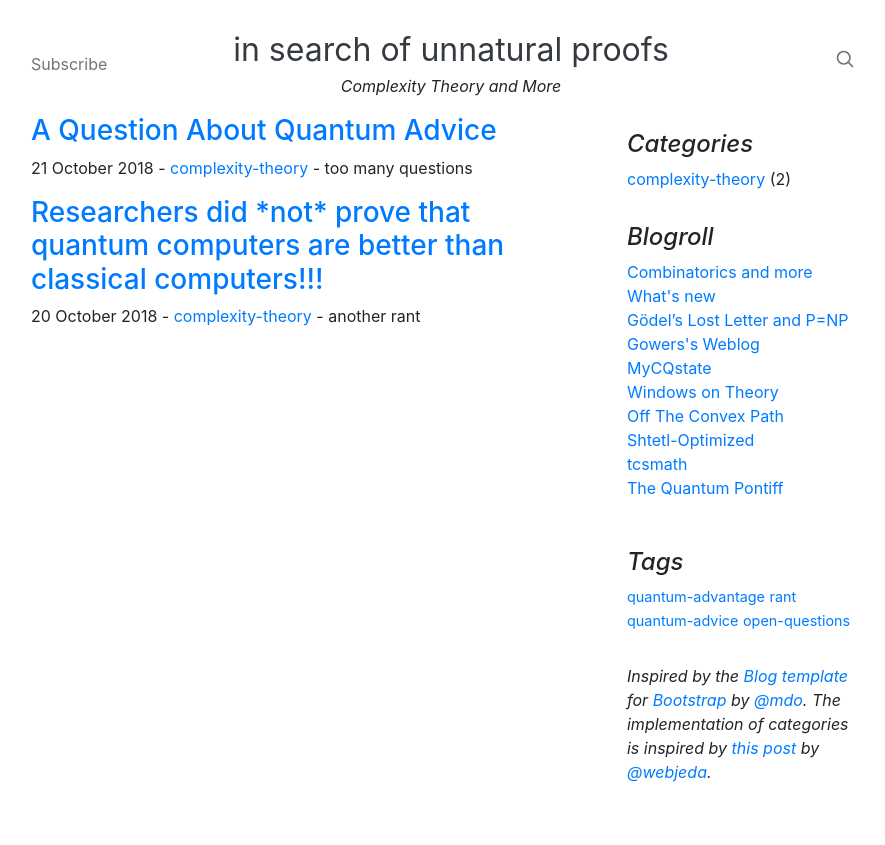
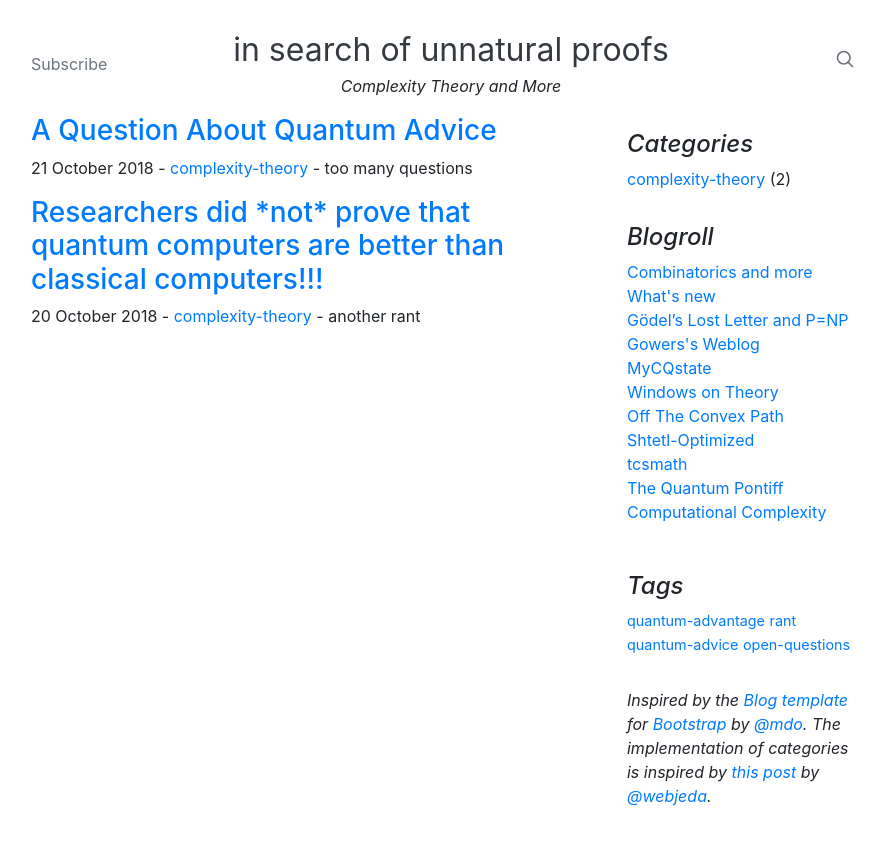
Before and after one commit to unnatural-proofs/unnatural-proofs.github.io, a Jekyll site: the page built from index.html, in a window 1280 px wide. Shown: the top 845 px of the page, without its empty margins (189-1074 px from the left). Built offline with Jekyll 4.4.1, drawn with Linux system fonts in a browser that asks for light colours; nearby versions of some CDN libraries.

Commit message:
added Computational Complexity to blogroll

```diff
--- a/_includes/aside.html
+++ b/_includes/aside.html
@@ -35,6 +35,7 @@
     <li><a href="https://www.scottaaronson.com/blog/">Shtetl-Optimized</a></li>
     <li><a href="https://tcsmath.github.io/">tcsmath</a></li>
     <li><a href="https://dabacon.org/pontiff/">The Quantum Pontiff</a></li>
+    <li><a href="https://blog.computationalcomplexity.org/">Computational Complexity</a></li>
     </ol>
 </div>
 
```
